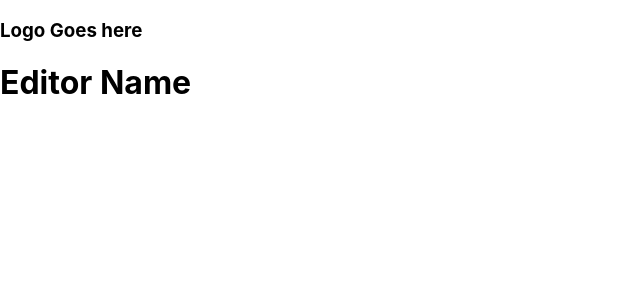
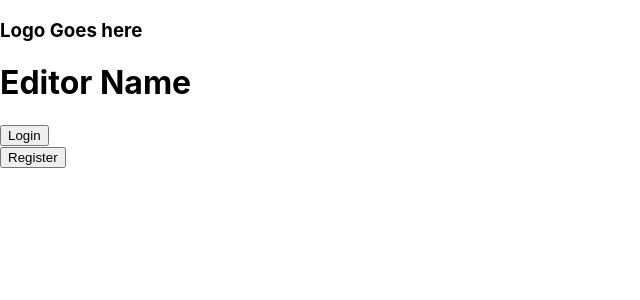
Before and after one commit to HseinKt/Code-Editor, a React (Create React App) app in the folder code_editor/: page / in a window 1280 px wide. Shown: the top 300 px of the page, without its empty margins (0-640 px from the left). Built offline with nearby package versions, Linux system fonts and the light colour scheme.

Commit message:
Added a login and register buttons to the header component.

```diff
--- a/code_editor/src/components/header.js
+++ b/code_editor/src/components/header.js
@@ -5,6 +5,10 @@ const header =()=>{
         <div><h3>Logo Goes here</h3></div>
         <div><h1>Editor Name</h1></div>
       </div>
+      <div>
+        <div><button>Login</button></div>
+        <div><button>Register</button></div>
+      </div>
     </header>
   )
 }
```
